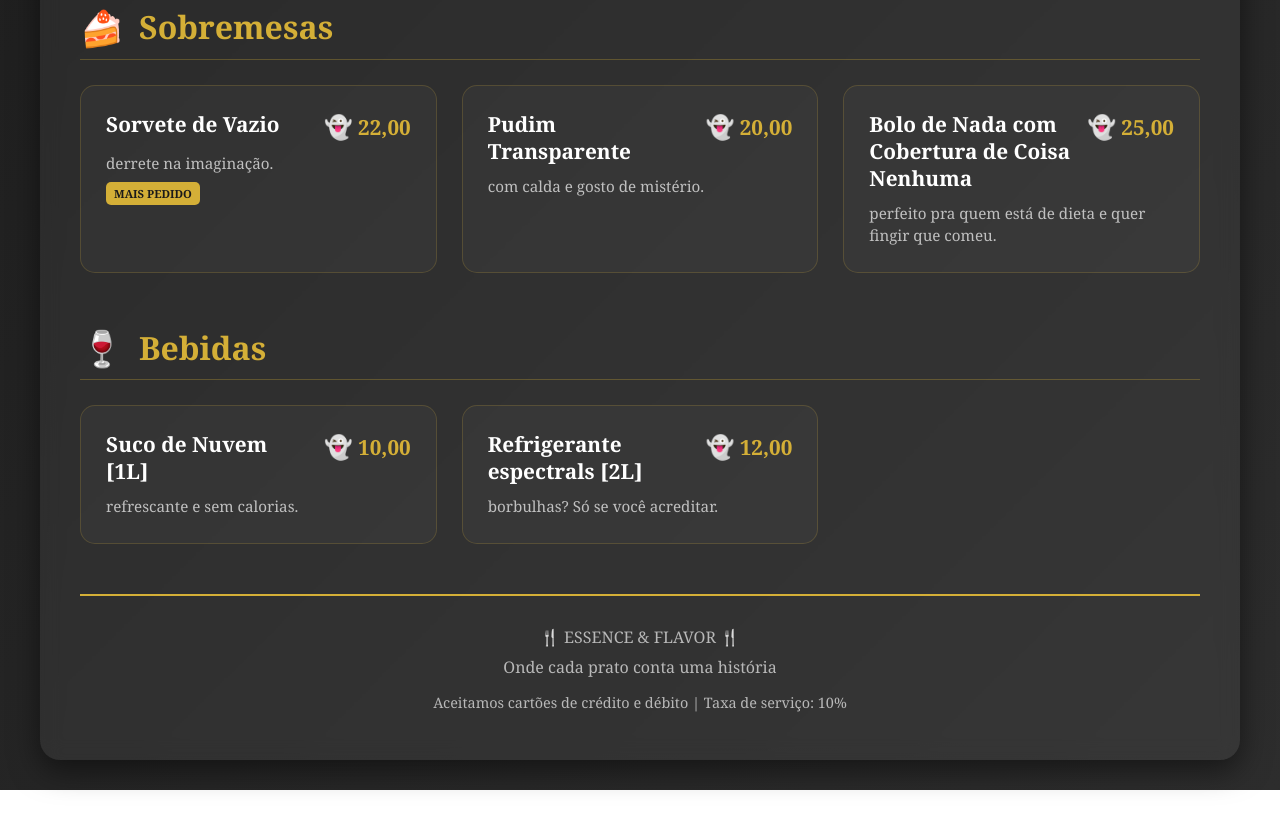
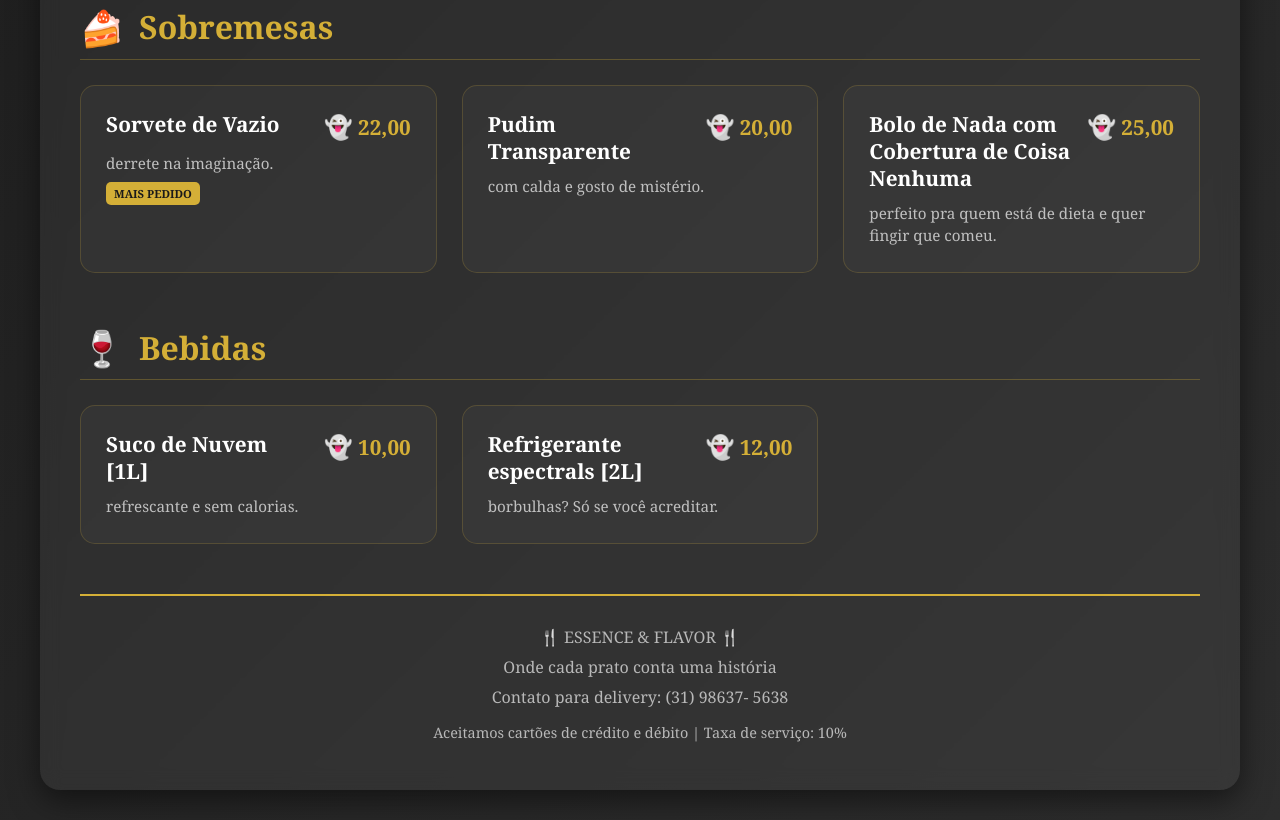
Before and after one commit to 0001151836-maker/Essence-Flavor, a plain HTML site: page index.html in a window 1280 px wide. Shown: the part 856-1676 px from the top of the page. Before the commit the page ends 1646 px from the top, so only its background shows below. Drawn offline with Linux system fonts and the light colour scheme.

Commit message:
Add files via upload

```diff
--- a/index.html
+++ b/index.html
@@ -398,11 +398,15 @@
 
                 </div>
             </div>
+
+
         </section>
 
         <footer>
+
             <p>🍴 ESSENCE & FLAVOR 🍴</p>
             <p>Onde cada prato conta uma história</p>
+            <P>  Contato para delivery: (31) 98637- 5638 </p>
             <p style="margin-top: 15px; font-size: 0.9em;">Aceitamos cartões de crédito e débito | Taxa de serviço: 10%</p>
         </footer>
     </div>
```
